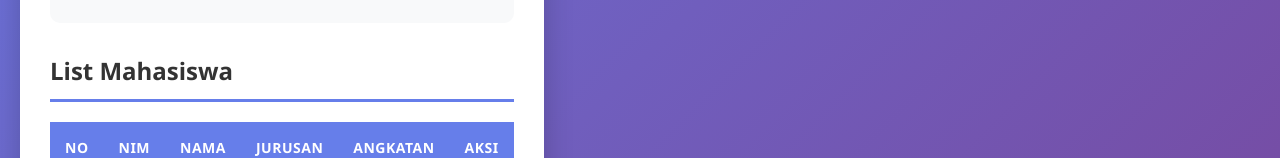
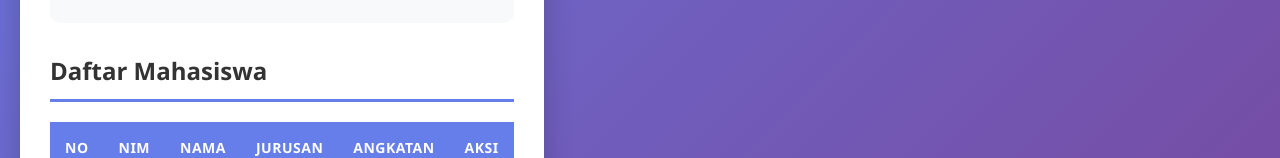
Before and after one commit to regan-edric/devops-crud-container-ci-cd, a React app in the folder frontend/: page / in a window 1280 px wide. Shown: the part 732-890 px from the top of the page. Built offline with nearby package versions, Linux system fonts and the light colour scheme; no server answers; the HTML template or start-up script is replaced by a standard one.

Commit message:
fix: typo di app.jsx

```diff
--- a/frontend/src/App.jsx
+++ b/frontend/src/App.jsx
@@ -169,7 +169,7 @@ function App() {
         </div>
 
         <div className="table-container">
-          <h2>List Mahasiswa</h2>
+          <h2>Daftar Mahasiswa</h2>
           {loading && <p>Loading...</p>}
           <table>
             <thead>
```
